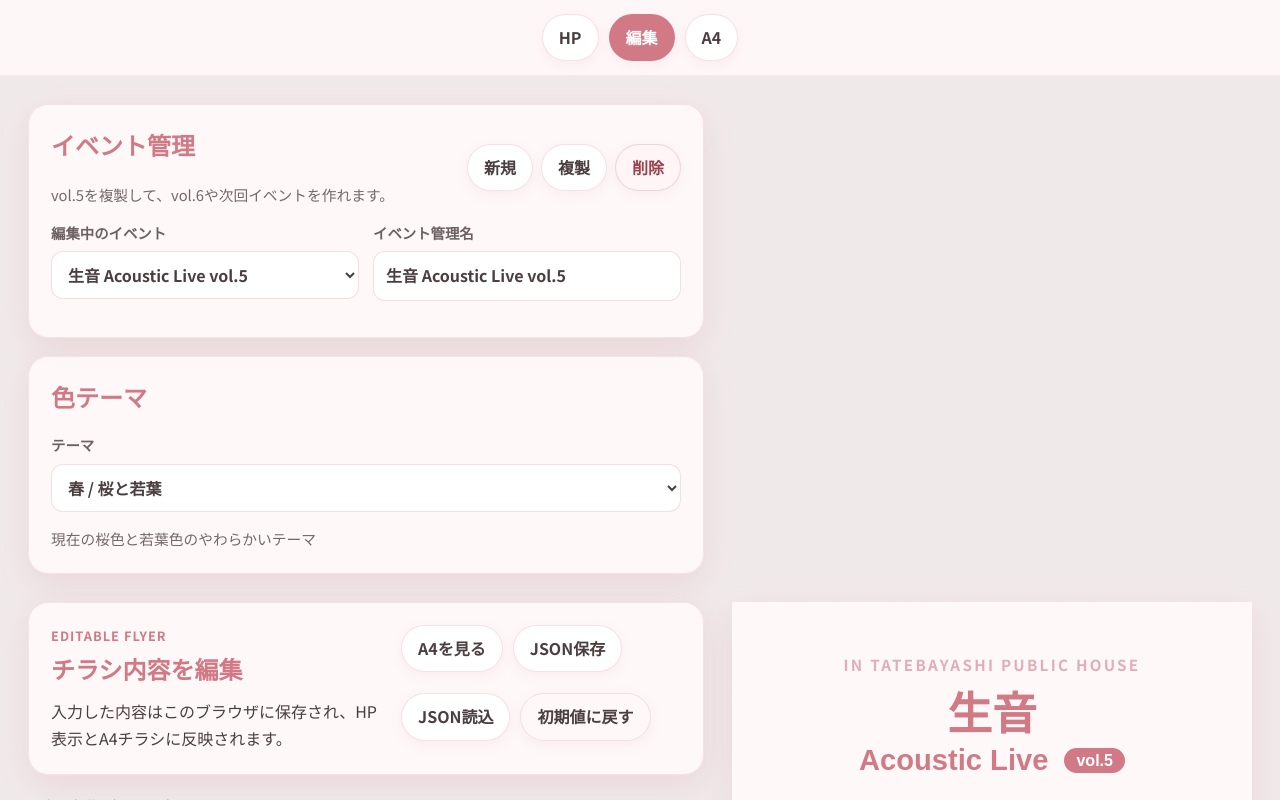
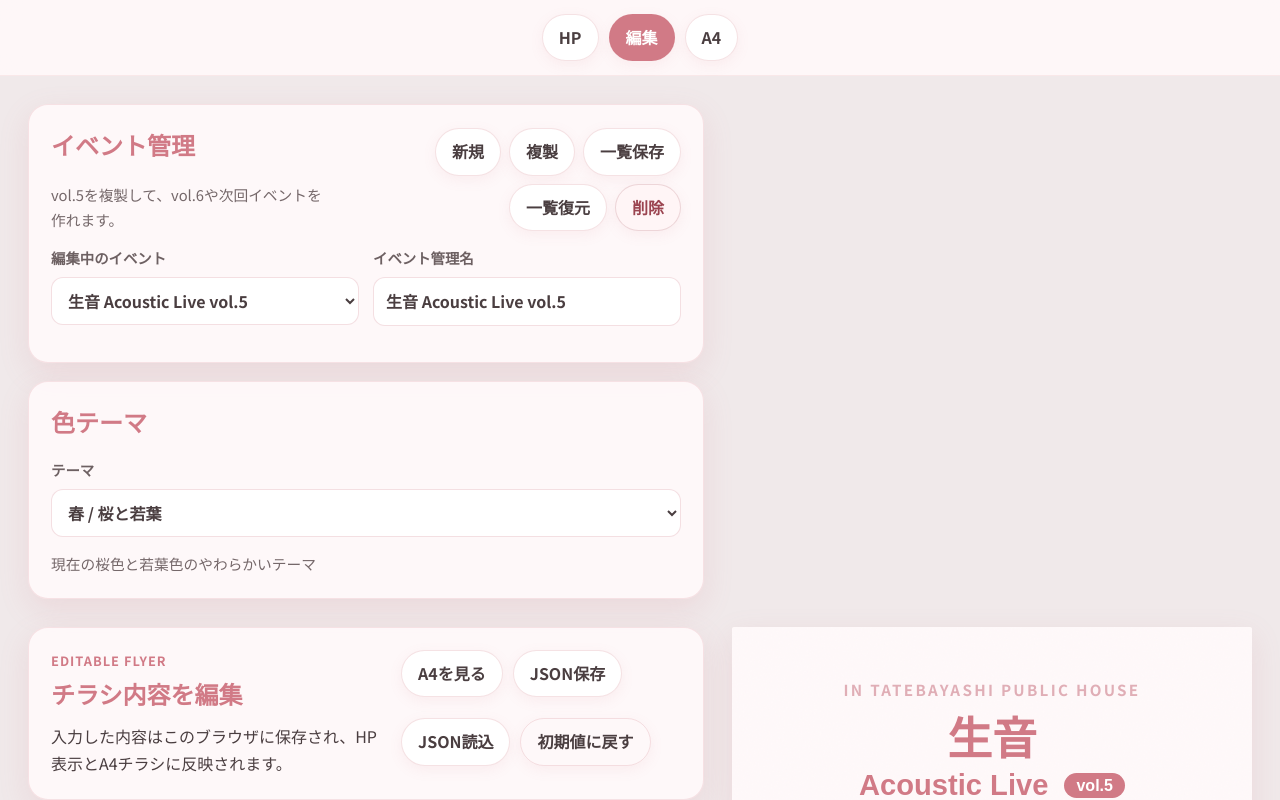
Before and after one commit to sunpotflower4460-cpu/TIRASI-HP, a React (Vite) app: page / in a window 1280 px wide. Both pictures are taken after a click on the button "編集". Shown: the top 800 px of the page. Built offline with nearby package versions, Linux system fonts and the light colour scheme; a web font is replaced by a local one.

Commit message:
Add event library backup
Add JSON backup and restore for the local event library. Add controls to the event manager, reuse library parsing and normalization, keep existing single-event JSON features, and update README.

```diff
--- a/src/App.tsx
+++ b/src/App.tsx
@@ -31,7 +31,8 @@ export default function App() {
     createNewEvent,
     duplicateActiveEvent,
     renameActiveEvent,
-    deleteActiveEvent
+    deleteActiveEvent,
+    replaceEventLibrary
   } = useEventData();
   const themeClassName = getThemeClassName(eventData.themeId);
 
@@ -65,6 +66,7 @@ export default function App() {
               onDuplicateActiveEvent={duplicateActiveEvent}
               onRenameActiveEvent={renameActiveEvent}
               onDeleteActiveEvent={deleteActiveEvent}
+              onReplaceEventLibrary={replaceEventLibrary}
             />
             <ThemeEditor eventData={eventData} setEventData={setEventData} />
           </section>
--- a/src/components/Editor/EventManager.tsx
+++ b/src/components/Editor/EventManager.tsx
@@ -1,4 +1,7 @@
+import { useRef, useState } from "react";
+import type { ChangeEvent } from "react";
 import type { EventRecord } from "../../hooks/useEventData";
+import { safeParseEventLibrary } from "../../hooks/useEventData";
 
 type EventManagerProps = {
   eventRecords: EventRecord[];
@@ -8,7 +11,13 @@ type EventManagerProps = {
   onDuplicateActiveEvent: () => void;
   onRenameActiveEvent: (name: string) => void;
   onDeleteActiveEvent: () => void;
+  onReplaceEventLibrary: (records: EventRecord[]) => boolean;
 };
+
+function makeLibraryFileName() {
+  const date = new Date().toISOString().slice(0, 10);
+  return `tirasi-event-library-${date}.json`;
+}
 
 export function EventManager({
   eventRecords,
@@ -17,14 +26,60 @@ export function EventManager({
   onCreateNewEvent,
   onDuplicateActiveEvent,
   onRenameActiveEvent,
-  onDeleteActiveEvent
+  onDeleteActiveEvent,
+  onReplaceEventLibrary
 }: EventManagerProps) {
+  const importInputRef = useRef<HTMLInputElement | null>(null);
+  const [notice, setNotice] = useState("");
   const activeRecord = eventRecords.find((record) => record.id === activeEventId) ?? eventRecords[0];
 
   const handleDelete = () => {
     const shouldDelete = window.confirm("現在のイベントを削除しますか？削除するとこのブラウザ内のイベント一覧から消えます。");
     if (!shouldDelete) return;
     onDeleteActiveEvent();
+  };
+
+  const exportLibrary = () => {
+    const json = JSON.stringify(eventRecords, null, 2);
+    const blob = new Blob([json], { type: "application/json" });
+    const url = URL.createObjectURL(blob);
+    const anchor = document.createElement("a");
+
+    anchor.href = url;
+    anchor.download = makeLibraryFileName();
+    document.body.appendChild(anchor);
+    anchor.click();
+    anchor.remove();
+    URL.revokeObjectURL(url);
+    setNotice("イベント一覧を書き出しました。");
+  };
+
+  const importLibrary = (event: ChangeEvent<HTMLInputElement>) => {
+    const file = event.target.files?.[0];
+    if (!file) return;
+
+    const reader = new FileReader();
+    reader.onload = () => {
+      try {
+        const parsed = safeParseEventLibrary(String(reader.result));
+        if (!parsed) {
+          setNotice("読み込みに失敗しました。イベント一覧JSONの形式を確認してください。");
+          return;
+        }
+
+        const shouldReplace = window.confirm("現在のイベント一覧を読み込んだ内容で置き換えますか？");
+        if (!shouldReplace) return;
+
+        const replaced = onReplaceEventLibrary(parsed);
+        setNotice(replaced ? "イベント一覧を復元しました。" : "読み込みに失敗しました。");
+      } catch {
+        setNotice("読み込みに失敗しました。JSONファイルを確認してください。");
+      } finally {
+        event.target.value = "";
+      }
+    };
+
+    reader.readAsText(file);
   };
 
   return (
@@ -37,9 +92,20 @@ export function EventManager({
         <div className="event-manager-actions">
           <button type="button" onClick={onCreateNewEvent}>新規</button>
           <button type="button" onClick={onDuplicateActiveEvent}>複製</button>
+          <button type="button" onClick={exportLibrary}>一覧保存</button>
+          <button type="button" onClick={() => importInputRef.current?.click()}>一覧復元</button>
           <button type="button" className="danger" onClick={handleDelete}>削除</button>
+          <input
+            ref={importInputRef}
+            className="visually-hidden"
+            type="file"
+            accept="application/json,.json"
+            onChange={importLibrary}
+          />
         </div>
       </div>
+
+      {notice ? <p className="editor-notice event-manager-notice">{notice}</p> : null}
 
       <div className="event-manager-grid">
         <label className="editor-field">
--- a/src/hooks/useEventData.ts
+++ b/src/hooks/useEventData.ts
@@ -56,7 +56,17 @@ function safeParseEventData(value: string | null): EventData | null {
   }
 }
 
-function safeParseEventLibrary(value: string | null): EventRecord[] | null {
+function normalizeEventRecord(record: EventRecord): EventRecord {
+  return {
+    ...record,
+    id: record.id || createEventId(),
+    name: record.name || buildEventName(record.eventData),
+    eventData: normalizeEventData(record.eventData),
+    updatedAt: record.updatedAt || nowIso()
+  };
+}
+
+export function safeParseEventLibrary(value: string | null): EventRecord[] | null {
   if (!value) return null;
 
   try {
@@ -64,13 +74,9 @@ function safeParseEventLibrary(value: string | null): EventRecord[] | null {
     if (!Array.isArray(parsed) || parsed.length === 0) return null;
 
     const records = parsed
-      .filter((record) => record && typeof record.id === "string" && typeof record.name === "string")
+      .filter((record) => record && typeof record === "object")
       .filter((record) => record.eventData && Array.isArray(record.eventData.schedule))
-      .map((record) => ({
-        ...record,
-        eventData: normalizeEventData(record.eventData),
-        updatedAt: record.updatedAt || nowIso()
-      }));
+      .map((record) => normalizeEventRecord(record));
 
     return records.length > 0 ? records : null;
   } catch {
@@ -194,6 +200,15 @@ export function useEventData() {
     });
   };
 
+  const replaceEventLibrary = (records: EventRecord[]) => {
+    const normalizedRecords = records.map((record) => normalizeEventRecord(record));
+    if (normalizedRecords.length === 0) return false;
+
+    setEventRecords(normalizedRecords);
+    setActiveEventId(normalizedRecords[0].id);
+    return true;
+  };
+
   return {
     eventData,
     setEventData,
@@ -205,6 +220,7 @@ export function useEventData() {
     createNewEvent,
     duplicateActiveEvent,
     renameActiveEvent,
-    deleteActiveEvent
+    deleteActiveEvent,
+    replaceEventLibrary
   };
 }
```
Also changed, not shown: 1 other file (tests, documents, lock files or other folders).
